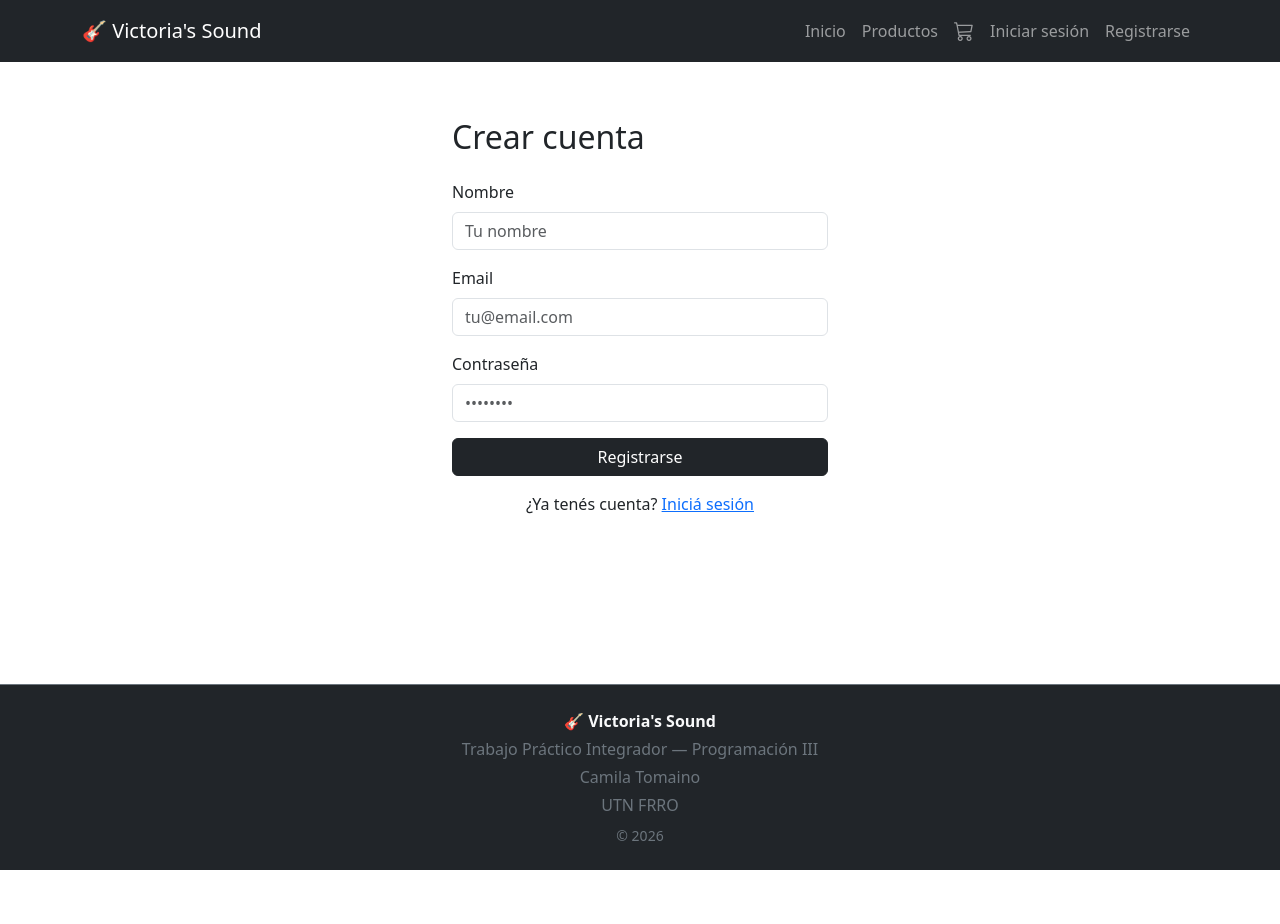
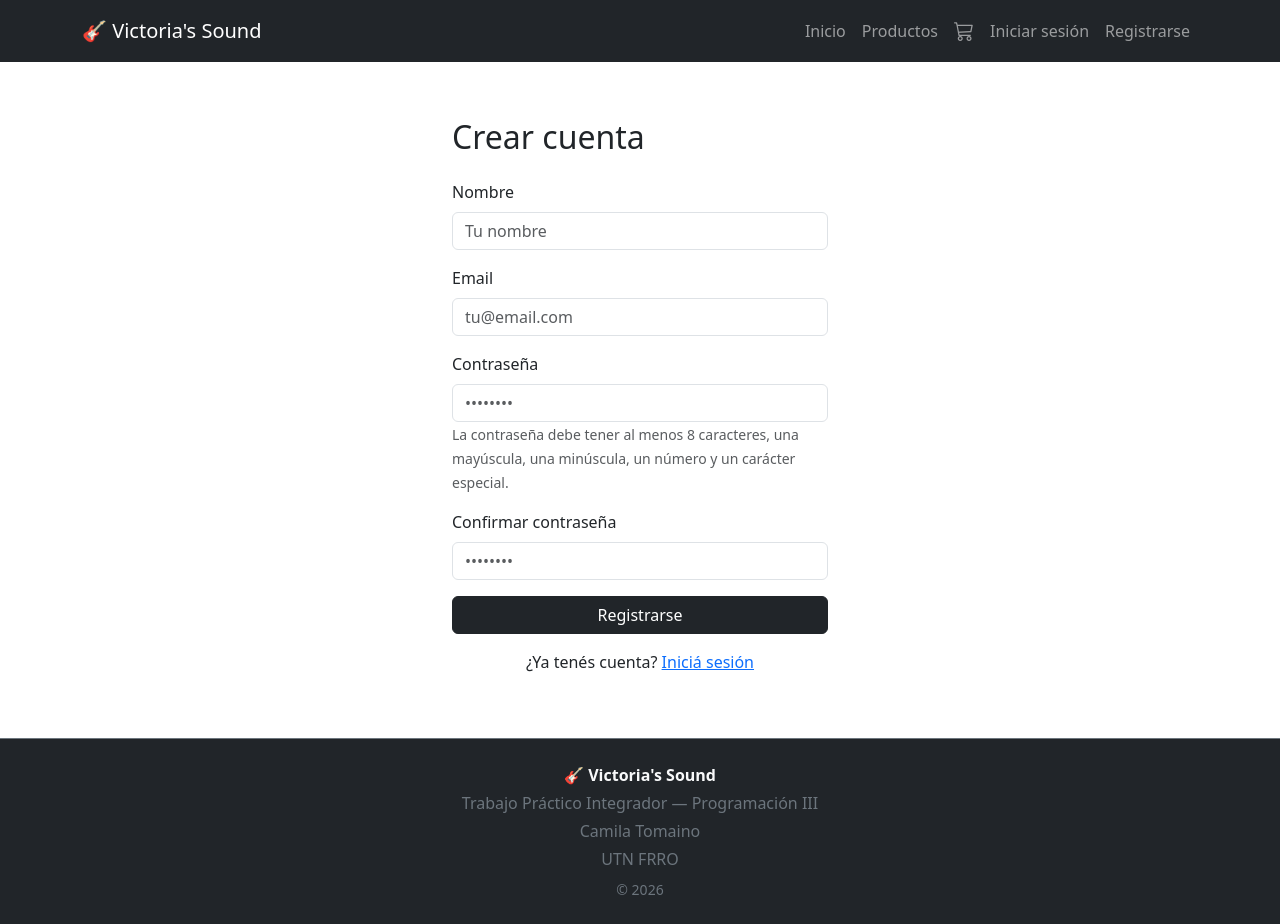
Before and after one commit to camiitomaino1/Victoria-s-sound_tpi, a React (Vite) app: page /register in a window 1280 px wide. Before the commit the page ends 870 px from the top, so only its background shows below. Built offline with nearby package versions, Linux system fonts and the light colour scheme.

Commit message:
validacion de contraseña

```diff
--- a/src/components/Register.jsx
+++ b/src/components/Register.jsx
@@ -5,53 +5,51 @@ import { AuthContext } from '../context/AuthContext'
 
 const Register = () => {
 
-  // Get the register function from AuthContext
   const { register } = useContext(AuthContext)
-
-  // Hook to redirect the user after successful registration
   const navigate = useNavigate()
 
-  // State for the nombre input
   const [nombre, setNombre] = useState('')
-
-  // State for the email input
   const [email, setEmail] = useState('')
-
-  // State for the password input
   const [password, setPassword] = useState('')
-
-  // State for the error message
+  const [confirmPassword, setConfirmPassword] = useState('')
   const [error, setError] = useState(null)
-
-  // State for the success message
   const [success, setSuccess] = useState(null)
-
-  // State for the loading indicator while the request is in progress
   const [loading, setLoading] = useState(false)
 
-  // Handler for form submission
+  // Regex that enforces: min 8 chars, uppercase, lowercase, number and special character
+  const passwordRegex = /^(?=.*[a-z])(?=.*[A-Z])(?=.*\d)(?=.*[!@#$%^&*()_+\-=\[\]{};':"\\|,.<>\/?]).{8,}$/
+
+  // Validate password against the security regex
+  const isPasswordValid = (pwd) => passwordRegex.test(pwd)
+
   const handleSubmit = async (e) => {
     e.preventDefault()
-
-    // Clear previous messages
     setError(null)
     setSuccess(null)
+
+    // Validate password strength before sending the request
+    if (!isPasswordValid(password)) {
+      setError('La contraseña debe tener al menos 8 caracteres e incluir una mayúscula, una minúscula, un número y un carácter especial.')
+      return
+    }
+
+    // Validate that both password fields match before sending the request
+    if (password !== confirmPassword) {
+      setError('Las contraseñas no coinciden.')
+      return
+    }
+
     setLoading(true)
 
     try {
-      // Call the register function from AuthContext
       await register(nombre, email, password)
-
-      // Show success message before redirecting
       setSuccess('Cuenta creada correctamente. Redirigiendo al login...')
 
-      // Wait 2 seconds and redirect to login
       setTimeout(() => {
         navigate('/login')
       }, 2000)
 
     } catch (err) {
-      // Show the error message returned by the API
       setError(err.message)
     } finally {
       setLoading(false)
@@ -62,17 +60,11 @@ const Register = () => {
     <Container className="mt-5" style={{ maxWidth: '400px' }}>
       <h2 className="mb-4">Crear cuenta</h2>
 
-      {/* Show error message if registration failed */}
-      {error && (
-        <Alert variant="danger">{error}</Alert>
-      )}
-
-      {/* Show success message if registration was successful */}
-      {success && (
-        <Alert variant="success">{success}</Alert>
-      )}
+      {error && <Alert variant="danger">{error}</Alert>}
+      {success && <Alert variant="success">{success}</Alert>}
 
       <Form onSubmit={handleSubmit}>
+
         <Form.Group className="mb-3">
           <Form.Label>Nombre</Form.Label>
           <Form.Control
@@ -80,6 +72,7 @@ const Register = () => {
             placeholder="Tu nombre"
             value={nombre}
             onChange={(e) => setNombre(e.target.value)}
+            required
           />
         </Form.Group>
 
@@ -90,6 +83,7 @@ const Register = () => {
             placeholder="tu@email.com"
             value={email}
             onChange={(e) => setEmail(e.target.value)}
+            required
           />
         </Form.Group>
 
@@ -100,7 +94,35 @@ const Register = () => {
             placeholder="••••••••"
             value={password}
             onChange={(e) => setPassword(e.target.value)}
+            required
           />
+          {/* Password requirements hint shown while the user types */}
+          <Form.Text className="text-muted">
+            La contraseña debe tener al menos 8 caracteres, una mayúscula, una minúscula, un número y un carácter especial.
+          </Form.Text>
+        </Form.Group>
+
+        <Form.Group className="mb-3">
+          <Form.Label>Confirmar contraseña</Form.Label>
+          <Form.Control
+            type="password"
+            placeholder="••••••••"
+            value={confirmPassword}
+            onChange={(e) => setConfirmPassword(e.target.value)}
+            required
+          />
+          {/* Live feedback if passwords don't match while the user types */}
+          {confirmPassword && password !== confirmPassword && (
+            <Form.Text className="text-danger">
+              Las contraseñas no coinciden.
+            </Form.Text>
+          )}
+          {/* Positive feedback when passwords match */}
+          {confirmPassword && password === confirmPassword && (
+            <Form.Text className="text-success">
+              Las contraseñas coinciden.
+            </Form.Text>
+          )}
         </Form.Group>
 
         <Button
@@ -111,6 +133,7 @@ const Register = () => {
         >
           {loading ? 'Creando cuenta...' : 'Registrarse'}
         </Button>
+
       </Form>
 
       <p className="mt-3 text-center">
```
